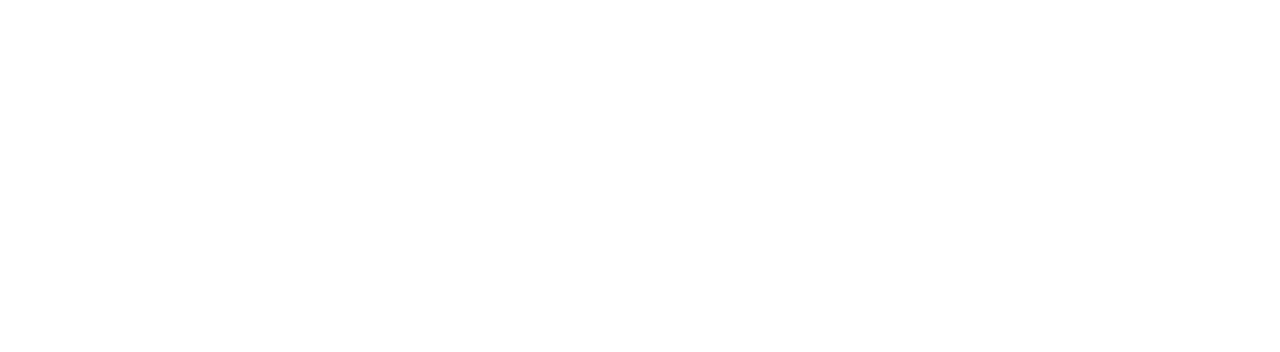
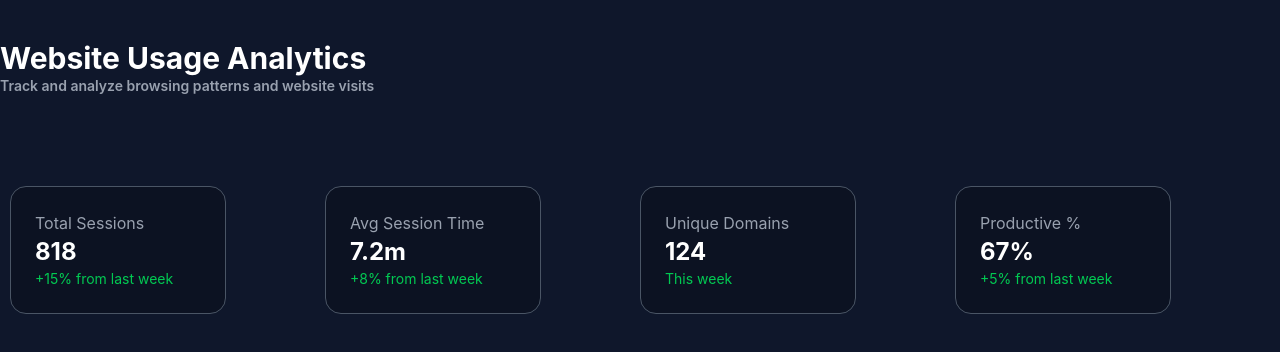
Before and after one commit to kalanaashen/ProdSight_UI, a React app in the folder frontend/: page /web in a window 1280 px wide. Before the commit this address had no page. Shown: the top 352 px of the page. Built offline with nearby package versions, Linux system fonts and the light colour scheme; the HTML template or start-up script is replaced by a standard one.

Commit message:
create active windows for webusgae

```diff
--- a/frontend/src/App.jsx
+++ b/frontend/src/App.jsx
@@ -3,6 +3,7 @@
 import { RegisterPage } from "./pages/RegisterPage";
 import { ActivityPage } from "./pages/ActivityPage";
 import { EmployeePage } from "./pages/EmployeePage";
+import { WebUsagePage } from "./components/WebSitePage/WebUsagePage";
 
 function App() {
   return (
@@ -12,7 +13,8 @@
         <Route path="/login" element={<LoginPage />} />
         <Route path="/register" element={<RegisterPage />} />
         <Route path="/activity" element={<ActivityPage />} />
-       < Route path="/employee" element={<EmployeePage />} />
+        <Route path="/employee" element={<EmployeePage />} />
+        <Route path="/web" element={<WebUsagePage />} />
         {/* <Route path="*" element={<Navigate to="/" replace />} /> */}
       </Routes>
     </BrowserRouter>
--- /dev/null
+++ b/frontend/src/components/WebSitePage/WebUsagePage.jsx
@@ -0,0 +1,50 @@
+import React from "react";
+
+import { ActiveCard } from "../EmployeeComponents/ActiveCard";
+
+export const WebUsagePage = () => {
+  const carddata = [
+    {
+      id: 1,
+      title: "Total Sessions",
+      value: 818,
+      subvalue: "+15% from last week",
+    },
+    {
+      id: 2,
+      title: "Avg Session Time",
+      value: "7.2m",
+      subvalue: "+8% from last week",
+    },
+    {
+      id: 3,
+      title: "Unique Domains",
+      value: 124,
+      subvalue: "This week",
+    },
+    {
+      id: 4,
+      title: "Productive %",
+      value: "67%",
+      subvalue: "+5% from last week",
+    },
+  ];
+  return (
+    <div className="h-screen bg-slate-900">
+      <div className="flex flex-col py-10">
+        <h1 className="font-bold text-3xl text-white">
+          Website Usage Analytics
+        </h1>
+        <h1 className="font-semibold text-sm text-gray-400">
+          Track and analyze browsing patterns and website visits
+        </h1>
+      </div>
+
+      <div className="grid md:grid-cols-4  gird-cols-2 my-10 p-2.5">
+        {carddata.map((card) => (
+          <ActiveCard key={card.id} {...card} />
+        ))}
+      </div>
+    </div>
+  );
+};
```
